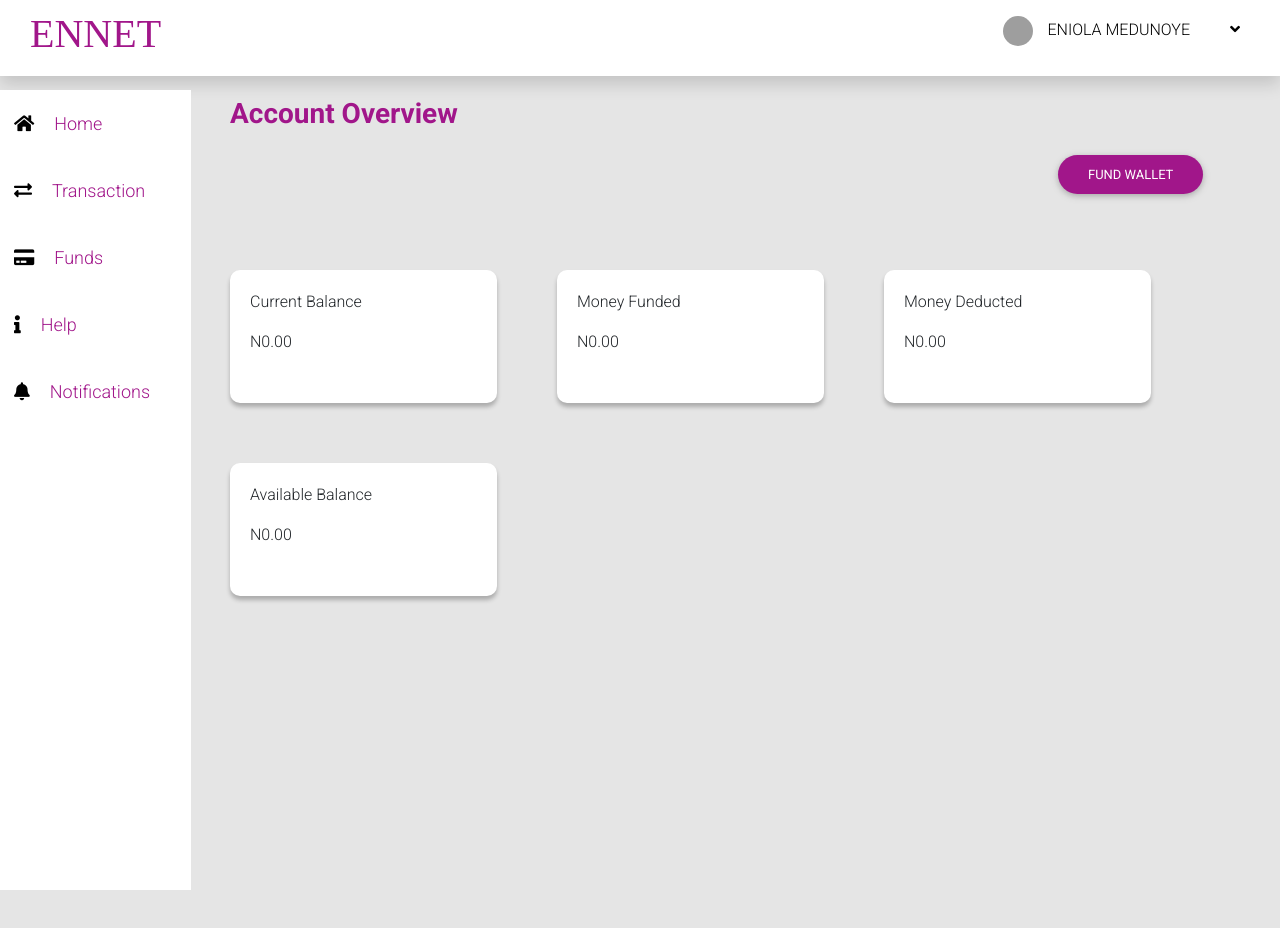
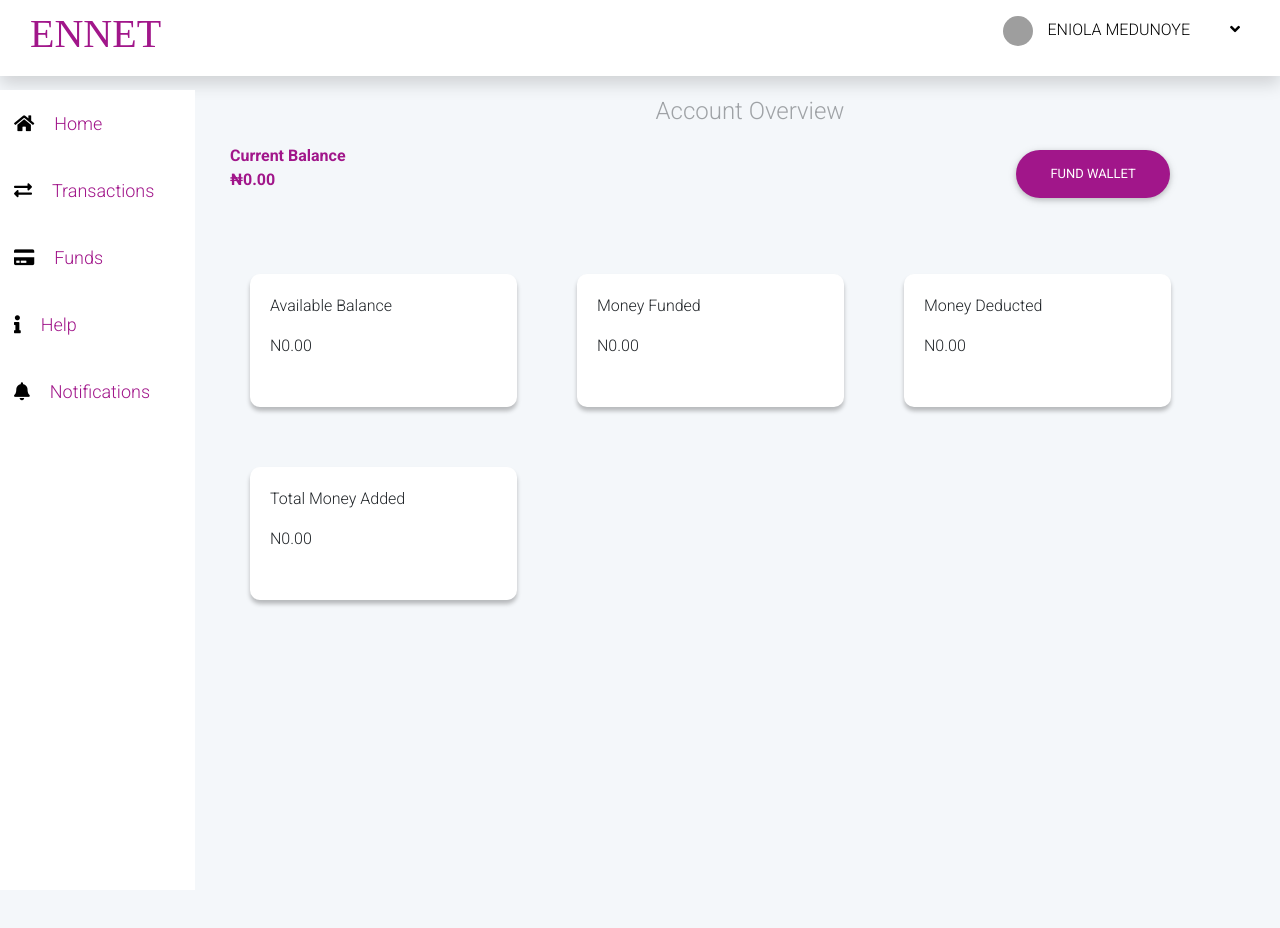
Before and after one commit to Ennyola/Wallet, a React (Create React App) app: page /dashboard in a window 1280 px wide. Shown: the top 928 px of the page. Built offline with nearby package versions, Linux system fonts and the light colour scheme; grey boxes are pictures that could not be loaded; a web font is replaced by a local one.

Commit message:
fix bugs

```diff
--- a/src/components/Dashboard.js
+++ b/src/components/Dashboard.js
@@ -12,8 +12,14 @@ class Dashboard extends Component{
                     <SideBar/>
                 </div>
                 <div className = "body">
-                    <h3 id = "overview">Account Overview</h3>
+                    <h4 id = "overview">Account Overview</h4>
+
                     <div id = "fund-div">
+                        <span id = "current-balance">
+                            Current Balance <br/>
+                            ₦0.00
+                        </span>
+
                         <button className = "btn btn-primary" id ="fund-wallet">
                             Fund Wallet
                         </button>
@@ -21,7 +27,7 @@ class Dashboard extends Component{
 
                     <div className = "account-summary">
                         <div className= "summary">
-                            <p>Current Balance</p>
+                            <p>Available Balance</p>
                             <p>N0.00</p>
                         </div>
                         <div className= "summary">
@@ -33,9 +39,10 @@ class Dashboard extends Component{
                             <p>N0.00</p>
                         </div>
                         <div className= "summary">
-                            <p>Available Balance</p>
+                            <p>Total Money Added</p>
                             <p>N0.00</p>
                         </div>
+
                     </div>
 
                 </div>
--- a/src/components/Sidebar.js
+++ b/src/components/Sidebar.js
@@ -1,15 +1,16 @@
 import React, { Component } from 'react'
+import {Link} from 'react-router-dom'
 
 class Sidebar extends Component {
     render(){
         return(
             <div className = "sidebar">
                 <ul >
-                    <li><i class="fas fa-home"></i>Home</li>
-                    <li><i class="fas fa-exchange-alt"></i>Transaction</li>
-                    <li><i class="fas fa-credit-card"></i>Funds</li>
-                    <li><i class="fas fa-info"></i>Help</li>
-                    <li><i class="fas fa-bell"></i>Notifications</li>
+                    <Link to ="/dashboard"> <li><i class="fas fa-home"></i>Home</li></Link>
+                    <Link to = "/Transactions">    <li><i class="fas fa-exchange-alt"></i>Transactions</li></Link>
+                    <Link>  <li><i class="fas fa-credit-card"></i>Funds</li> </Link>
+                    <Link>  <li><i class="fas fa-info"></i>Help</li></Link>
+                    <Link>   <li><i class="fas fa-bell"></i>Notifications</li> </Link>
                 </ul>
             </div>
         )
--- a/src/public/css/all.css
+++ b/src/public/css/all.css
@@ -57,8 +57,6 @@ html {
     height: 100vh;
 }
 
-.sidebar ul {}
-
 .sidebar li {
     position: relative;
     list-style-type: none;
@@ -87,33 +85,42 @@ html {
     color: white;
 }
 
+
+/* dahboard styles */
+
 .dashboard {
     height: 1000px;
-    background-color: #e5e5e5;
+    background-color: #f4f7fa;
 }
 
 .dashboard>.body {
     padding-top: 97px;
-    padding-left: 200px;
+    padding-left: 220px;
 }
 
 #overview {
-    margin-left: 30px;
+    text-align: center;
+    opacity: 0.4;
+}
+
+#current-balance {
+    color: #A1168A;
     font-weight: bold;
-    color: #A1168A;
 }
 
 #fund-div {
     padding: 10px;
+    height: 80px;
+    display: flex;
+    justify-content: space-between;
 }
 
 #fund-wallet {
     background-color: #A1168A !important;
     color: white;
-    padding: 10px 30px;
     border-radius: 40px;
     text-align: center;
-    margin-left: 80%;
+    margin-right: 100px;
 }
 
 #fund-wallet:hover {
```
